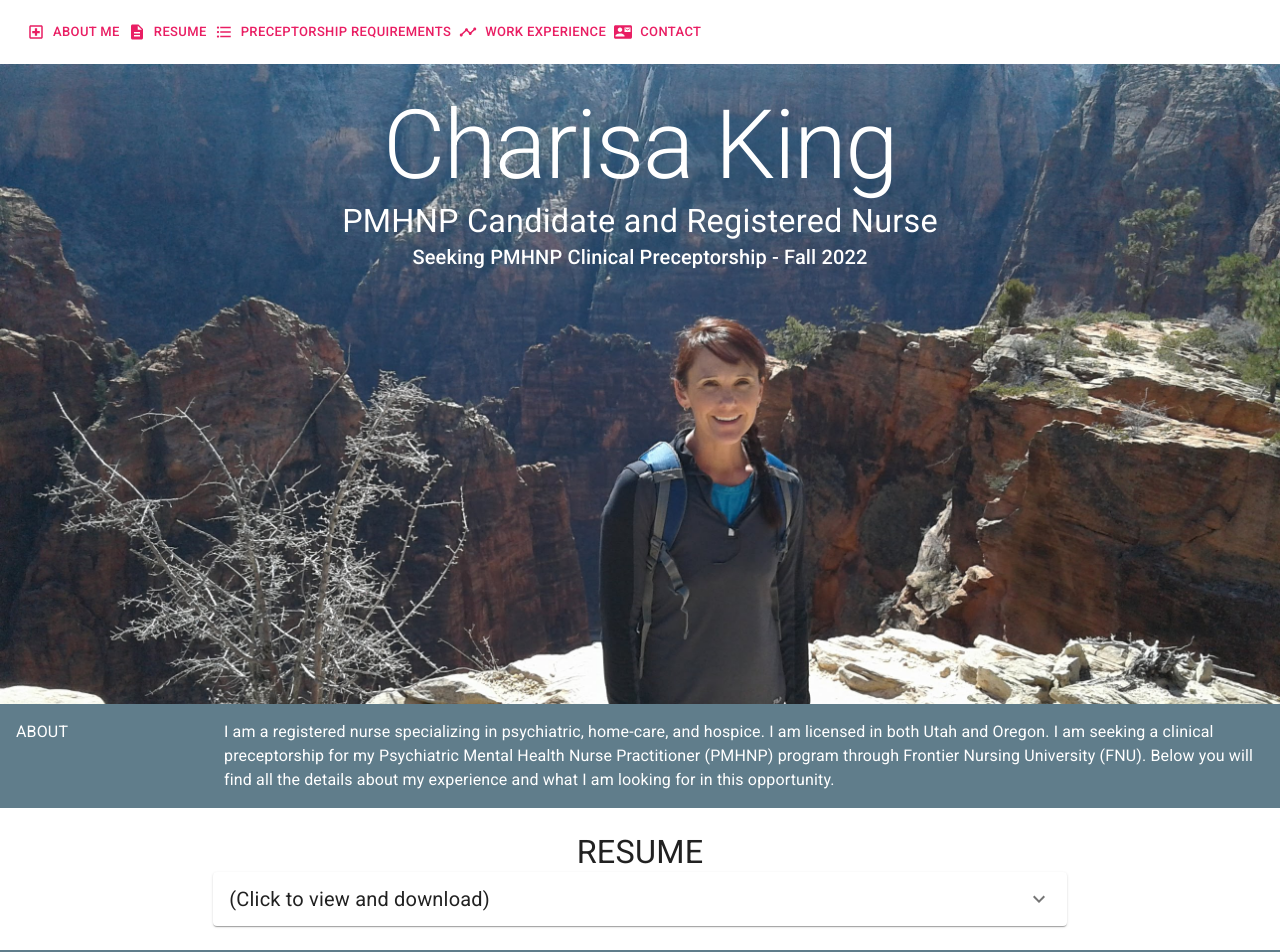
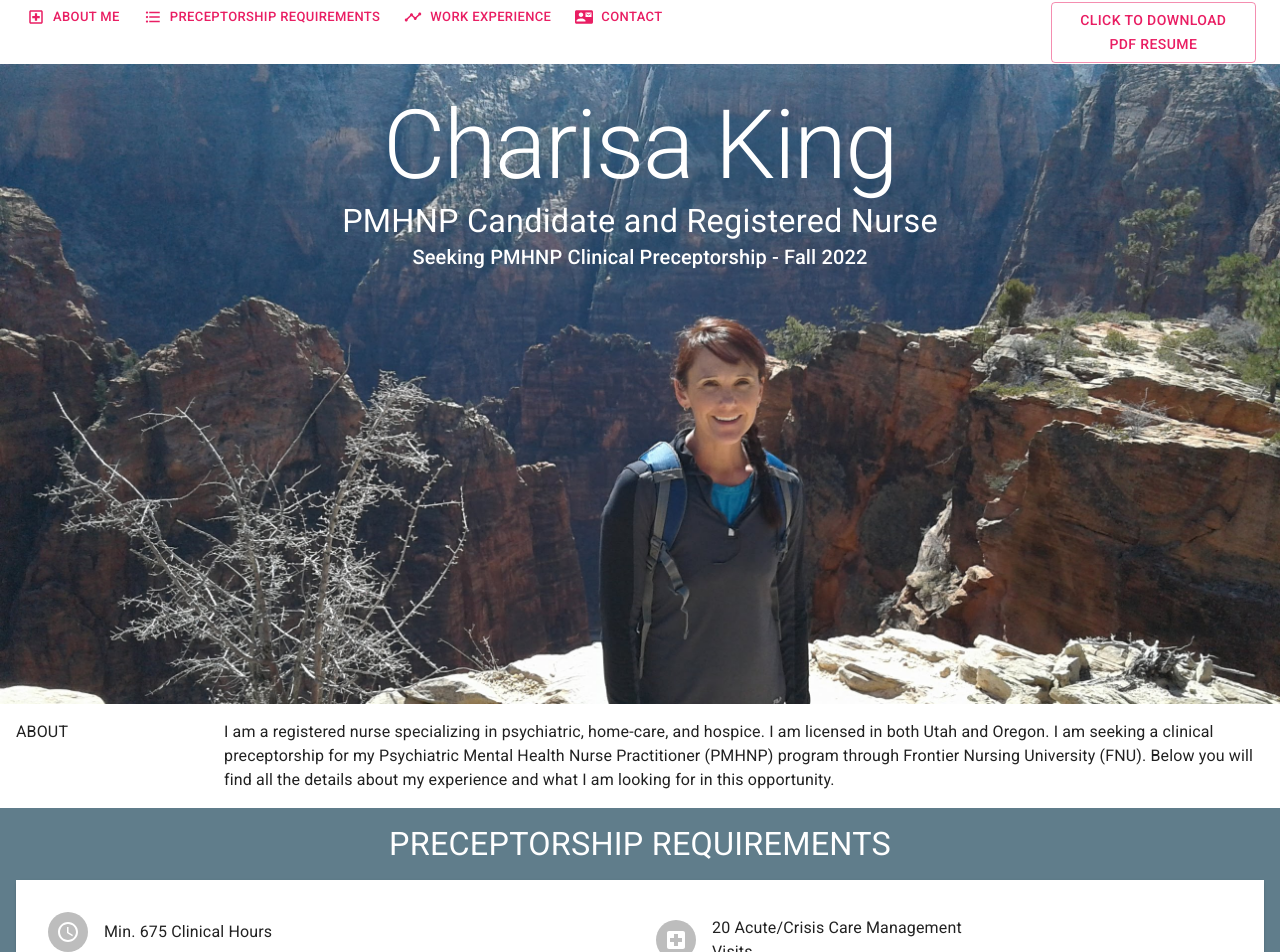
Before and after one commit to rickahlander/charisakingresume, a React (Create React App) app: page / in a window 1280 px wide. Shown: the top 952 px of the page. Built offline with nearby package versions, Linux system fonts and the light colour scheme.

Commit message:
removed resume box and added to top menu

```diff
--- a/src/App.js
+++ b/src/App.js
@@ -34,11 +34,7 @@ function App() {
         <Box name="about me">
           <About />
         </Box>
-        <Hidden smDown>
-          <Box name="resume">
-            <Resume />
-          </Box>
-        </Hidden>
+        <Box></Box>
         <Box name="preceptorship requirements">
           <Requirements />
         </Box>
--- a/src/components/About/index.jsx
+++ b/src/components/About/index.jsx
@@ -10,7 +10,6 @@ const aboutText =
 
 const About = () => (
   <Grid sx={{
-    backgroundColor: "#607d8b",
     paddingTop: "16px",
     paddingBottom: "16px",
     paddingRight: "16px",
@@ -22,12 +21,12 @@ const About = () => (
     justifyContent="flex-start"
   >
     <Grid item xs={12} sm={2} md={2}>
-      <Typography align="left" sx={{ color: "white" }}>
+      <Typography align="left">
         ABOUT
       </Typography>
     </Grid>
     <Grid item xs={12} sm={10} md={10}>
-      <Typography align="left" sx={{ color: "white" }}>
+      <Typography align="left">
         {aboutText}
       </Typography>
     </Grid>
--- a/src/components/AppBar/index.jsx
+++ b/src/components/AppBar/index.jsx
@@ -4,7 +4,9 @@ import Toolbar from "@mui/material/Toolbar";
 import Button from "@mui/material/Button";
 import Grid from "@mui/material/Grid";
 import Hidden from "@mui/material/Hidden";
+import { Stack } from "@mui/material";
 import Box from "@mui/material/Box";
+import Resume from "../Resume";
 
 //ICONS
 import AboutIcon from "@mui/icons-material/LocalHospitalOutlined";
@@ -25,11 +27,6 @@ const buttons = [
     label: "about me",
     Icon: <AboutIcon />,
     key: "key4"
-  },
-  {
-    label: "resume",
-    Icon: <DescriptionIcon />,
-    key: "key6"
   },
   {
     label: "preceptorship requirements",
@@ -61,7 +58,16 @@ export default function ButtonAppBar() {
     <Box sx={{ flexGrow: 1 }}>
       <AppBar position="static" color="secondary">
         <Toolbar>
-          {buttons.map(renderButton)}
+          <Grid container direction="row">
+            <Grid item md={10}>
+              <Stack direction="row" spacing={2}>
+                {buttons.map(renderButton)}
+              </Stack>
+            </Grid>
+            <Grid item md={2}>
+              <Resume />
+            </Grid>
+          </Grid>
         </Toolbar>
       </AppBar>
     </Box>
--- a/src/components/Resume/index.jsx
+++ b/src/components/Resume/index.jsx
@@ -1,27 +1,18 @@
 import React from "react";
-import Grid from "@mui/material/Grid";
-import Typography from "@mui/material/Typography";
-import ExpansionPannel from "../ExpansionPannel";
 import Resume from "../../assets/Charisa-Resume-2021.pdf";
+import Button from "@mui/material/Button";
+import Box from "@mui/material/Box";
+import { Stack } from "@mui/material";
+import Link from "@mui/material/Link";
 
 const resume = () => (
-  <Grid container justifyContent="center" sx={{ margin: "24px 0" }}>
-    <Grid item xs={12} sm={10} md={8}>
-    <Typography align="center" variant="h4">
-        RESUME
-      </Typography>
-    </Grid>
-    <Grid item xs={12} sm={10} md={8}>
-      <ExpansionPannel
-        heading="(Click to view and download)"
-        body={
-          <div style={{ height: "66vh", width: "100%" }}>
-            <embed src={Resume} width="100%" height="100%"></embed>
-          </div>
-        }
-      />
-    </Grid>
-  </Grid>
+  <Box>
+    <Stack direction = "row" spacing = {2}>
+    <Button variant="outlined">
+      <Link href={Resume} underline="none" target="_blank">Click to Download PDF Resume</Link>
+      </Button>
+    </Stack>
+  </Box>
 );
 
 export default resume;
```
